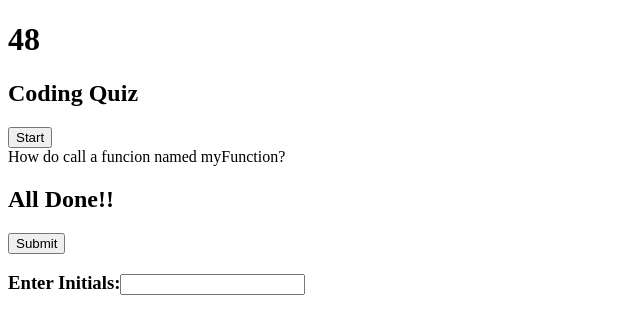
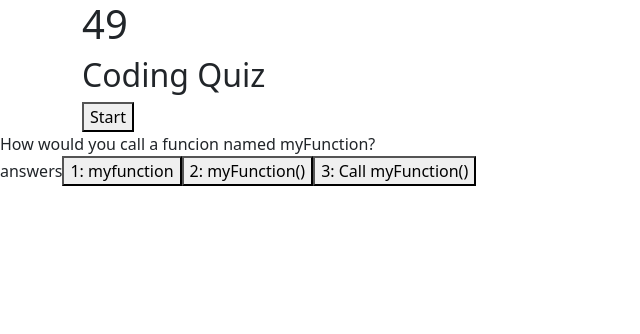
Before and after one commit to boconnorb20/Coding-Quiz-2021, a plain HTML site: page index.html in a window 1280 px wide. Both pictures are taken after a click on the button "Start". Shown: the whole page, without its empty margins (0-640 px from the left). Drawn offline with nearby package versions, Linux system fonts and the light colour scheme.

Commit message:
several js changes, linked highScore html page, working on calculating scores and getting 'play again' button functioning

```diff
--- a/index.html
+++ b/index.html
@@ -3,6 +3,8 @@
 <head>
     <meta charset="UTF-8">
     <meta name="viewport" content="width=device-width, initial-scale=1.0">
+    <link href="https://cdn.jsdelivr.net/npm/bootstrap@5.0.1/dist/css/bootstrap.min.css" rel="stylesheet" integrity="sha384-+0n0xVW2eSR5OomGNYDnhzAbDsOXxcvSN1TPprVMTNDbiYZCxYbOOl7+AMvyTG2x" crossorigin="anonymous">
+    <script src="https://cdn.jsdelivr.net/npm/bootstrap@5.0.1/dist/js/bootstrap.bundle.min.js" integrity="sha384-gtEjrD/SeCtmISkJkNUaaKMoLD0//ElJ19smozuHV6z3Iehds+3Ulb9Bn9Plx0x4" crossorigin="anonymous"></script>
     <link rel="stylesheet" type="text/css" href="style.css">
     <title>Coding Quiz</title>
 </head>
@@ -17,18 +19,9 @@
       </div>
     </div>
     <div id="questions">
-        <div id="choices"></div>
     </div>
-    <div class="wrapper hide">
-        <h2>All Done!!</h2>
-        <button class="Submit-button">
-              Submit
-        </button>
-        <h3>Enter Initials:<input type="text"/></h3>
+    <div id="answers">
     </div>
-
-
-    <script src="https://code.jquery.com/jquery-3.6.0.min.js"></script>
     <script src="script.js"></script>
 </body>
 </html>
--- a/script.js
+++ b/script.js
@@ -1,20 +1,15 @@
 var startButton = document.querySelector(".start-button");
 var timerElement = document.querySelector(".time");
-
-var timerCount;
+var timer;
+var timerCount=50;
 var highScore;
-var correct;
 var questions = document.querySelector("#questions");
-var choices = document.querySelector("#choices");
+var answers = document.querySelector("#answers");
 var index = 0;
 
 
-timerCount = 50;
-
-
 var startTimer = function() {
-  // JS event "timer-event" doesn't exist
-  // timerElement.addEventListener("timer-event", startTimer);
+timerElement.addEventListener("timer-event", startTimer);
 
   // put timer count on the page visually
   timerElement.textContent = timerCount;
@@ -24,32 +19,48 @@ var startTimer = function() {
 
    // check on time left
    // check if questions remaining
-    if (timerCount >= 0) {
-     // NEED TO FIGURE THIS OUT
+    if (timerCount > 0) {
      // play next question
-    } else if (wrong && timerCount --- 2) {
+    } else {
 
-    } if (highScore && timerCount > 0) {
-        clearInterval(timer);
     }
-      if (timerCount === 0) {
-        clearInterval(timer);
-    }
+    if (quizOver);
+    clearInterval(timer);
+
   }, 1000);
 };
 
+// starts game
 var startGame = function() {
+  // starts timer
   startTimer();
+  // play first question
   getQuestions();
   // doWhateverElseYouNeedAtStart();
 }
 
+// hook up the startGame function to the startButton button
 startButton.addEventListener('click', startGame);
+
+function getQuestions() {
+  var currentQuestion = quizQuestions[index];
+  questions.textContent = currentQuestion.question
+  answers.innerHTML = "answers"
+  currentQuestion.answers.forEach(function(choice, i){
+    var choiceBtn = document.createElement("button")
+    choiceBtn.setAttribute("class", "choice")
+    choiceBtn.setAttribute("value", choice)
+    choiceBtn.textContent = i + 1 + ": " + choice
+    answers.appendChild(choiceBtn)
+    choiceBtn.onclick = verifyAnswer
+  })
+}
 
 // building questions and answers
 const quizQuestions = [
     {
-       question: "How do call a funcion named myFunction?",
+
+       question: "How would you call a funcion named myFunction?",
        answers: [
             "myfunction",
             "myFunction()",
@@ -85,7 +96,7 @@ const quizQuestions = [
               "// this is a comment //",
               "// this is a comment",
         ],
-        correct: "this is a comment",
+        correct: "//this is a comment",
 
      },
      {
@@ -100,19 +111,7 @@ const quizQuestions = [
      },
 
 ];
-function getQuestions() {
-  var currentQuestion = quizQuestions[index];
-  questions.textContent = currentQuestion.question
-  choices.innerHTML = ""
-  currentQuestion.answers.forEach(function(choice, i){
-    var choiceBtn = document.createElement("button")
-    choiceBtn.setAttribute("class", "choice")
-    choiceBtn.setAttribute("value", choice)
-    choiceBtn.textContent = i + 1 + ": " + choice
-    choices.appendChild(choiceBtn)
-    choiceBtn.onclick = verifyAnswer
-  })
-}
+
 
 // verify selected answer
 function verifyAnswer() {
@@ -136,17 +135,32 @@ function verifyAnswer() {
 }
 
 // ends quiz
+/**
+ * Needs to:
+ * - Stop Timer
+ * - Tally Score and update it in localStorage
+ * - Reset data like timer to 50 and index to 0
+ * - Start the High Score Flow (collect name, add score to list, show list)
+ * - window.location.href('highScoresPage.html');
+ */
+
 function quizOver() {
   // stops timer
   clearInterval(timerCount);
   // hides questions element
   questions.setAttribute("class", "hide");
   // to change page location
-  // window.location.href('highScoresPage.html');
 
-  var endScreen = document.querySelector(".wrapper")
+  window.location.href= ('highScoresPage.html');
+  var endScreen = document.querySelector('.wrapper')
   // remove class names from endScreen
   endScreen.removeAttribute("class")
 
   // reset index variable to 0
 }
+// creating scores
+function scoreQuiz(answers, questions) {
+  var score = (answers/questions) * 100;
+  return score;
+
+}
```
Also changed, not shown: highScoresPage.html (+17 -1 lines).
